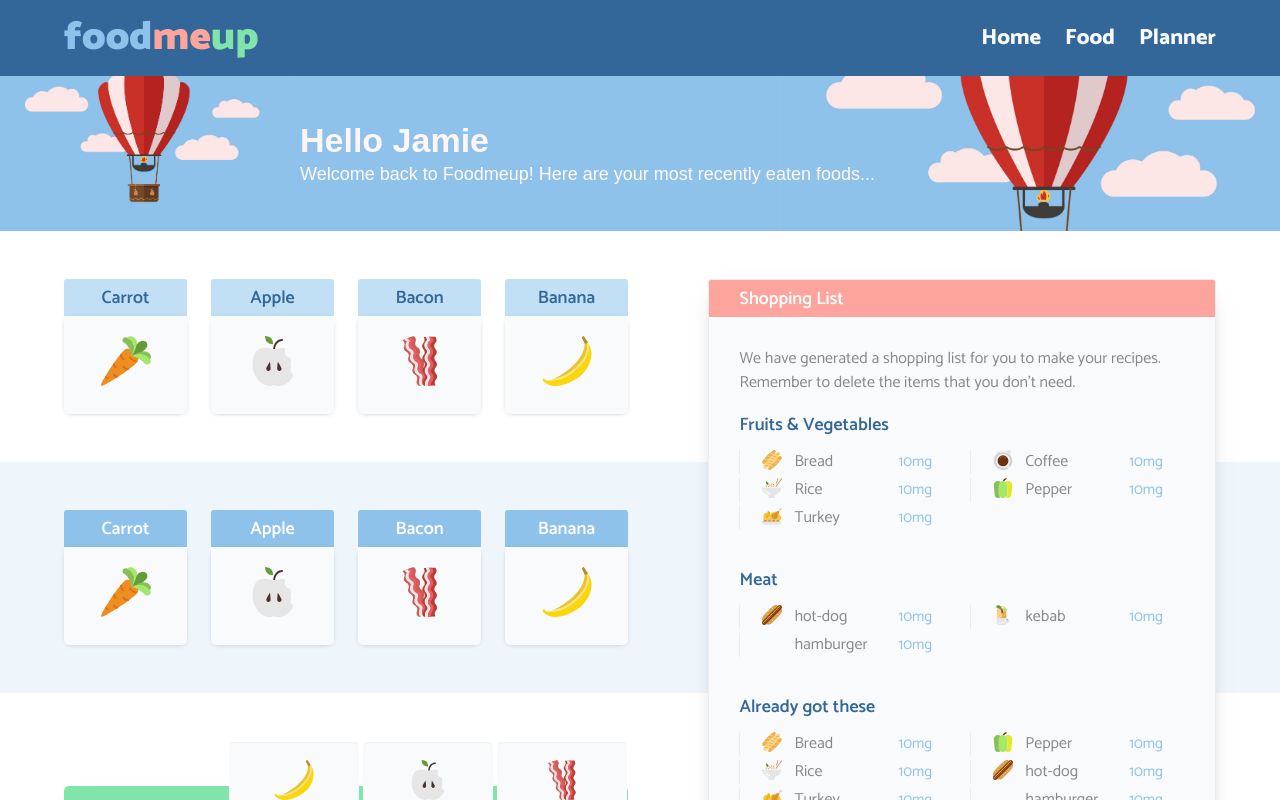
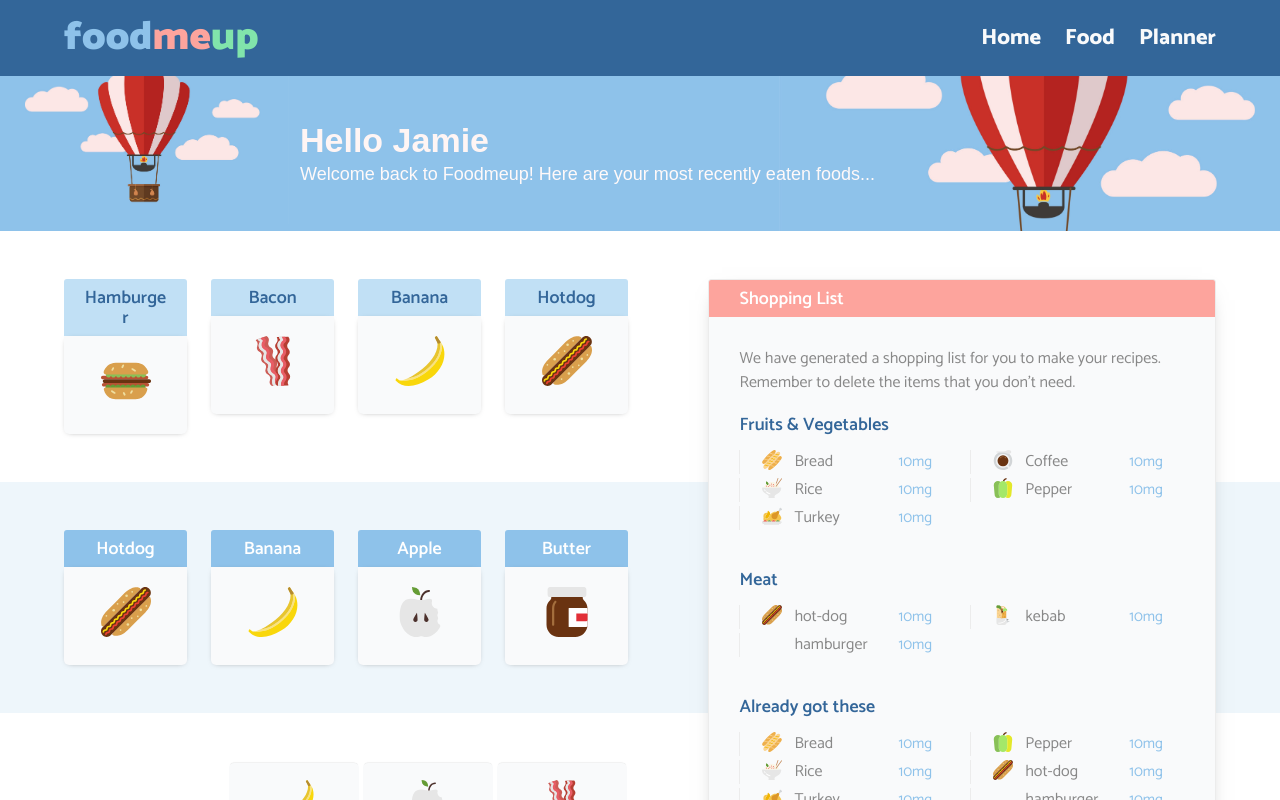
Before and after one commit to jamcd/food-app, a React (Create React App) app: page / in a window 1280 px wide. Shown: the top 800 px of the page. Built offline with nearby package versions, Linux system fonts and the light colour scheme.

Commit message:
Converted food items into objects for consistency

```diff
--- a/src/App.js
+++ b/src/App.js
@@ -1,19 +1,12 @@
 import React, { Component } from 'react';
 import './App.css';
-import cupcake from './img/food/cupcake.svg'
-import carrot from './img/food/carrot.svg'
-import butter from './img/food/butter.svg'
-import jelly from './img/food/jelly.svg'
-import apple from './img/food/apple.svg'
-import bacon from './img/food/bacon.svg'
-import banana from './img/food/banana.svg'
-import hamburger from './img/food/hamburguer-1.svg'
 import FoodItem from './components/FoodItem'
 import NutrientTable from './components/NutrientTable'
+import FoodItems from './components/FoodItems'
 
 class App extends Component {
   constructor (props) {
-    super(props)
+    super(props);
     this.state = { userName: 'Jamie' };
   }
   render() {
@@ -51,7 +44,7 @@ class NavBar extends Component {
                     <h6 className="title is-6">Cupcake</h6>
                   </div>
                   <div className="food-item__content">
-                    <img className="food-item__image" src={cupcake} alt="Cupcake" width="50" height="50"
+                    <img className="food-item__image" src={FoodItems.cupcake.imgUri} alt="Cupcake" width="50" height="50"
                          draggable="false"/>
                   </div>
                 </div>
@@ -60,7 +53,7 @@ class NavBar extends Component {
                     <h6 className="title is-6">Carrot</h6>
                   </div>
                   <div className="food-item__content">
-                    <img className="food-item__image" src={carrot} alt="Carrot" width="50" height="50"
+                    <img className="food-item__image" src={FoodItems.carrot.imgUri} alt="Carrot" width="50" height="50"
                          draggable="false"/>
                   </div>
                 </div>
@@ -69,7 +62,7 @@ class NavBar extends Component {
                     <h6 className="title is-6">Butter</h6>
                   </div>
                   <div className="food-item__content">
-                    <img className="food-item__image" src={butter} alt="Butter" width="50" height="50"
+                    <img className="food-item__image" src={FoodItems.butter.imgUri} alt="Butter" width="50" height="50"
                          draggable="false"/>
                   </div>
                 </div>
@@ -78,7 +71,7 @@ class NavBar extends Component {
                     <h6 className="title is-6">Jelly</h6>
                   </div>
                   <div className="food-item__content">
-                    <img className="food-item__image" src={jelly} alt="Jelly" width="50" height="50" draggable="false"/>
+                    <img className="food-item__image" src={FoodItems.jelly.imgUri} alt="Jelly" width="50" height="50" draggable="false"/>
                   </div>
                 </div>
               </div>
@@ -92,20 +85,13 @@ class NavBar extends Component {
 
 class FeaturedFoods extends Component {
   render() {
-    return [
-      <div className="column" key="Carrot">
-        <FoodItem name="Carrot" theme={this.props.theme} imgUri={carrot} />
-      </div>,
-      <div className="column" key="Apple">
-        <FoodItem name="Apple" theme={this.props.theme} imgUri={apple} />
-      </div>,
-      <div className="column" key="Bacon">
-        <FoodItem name="Bacon" theme={this.props.theme} imgUri={bacon} />
-      </div>,
-      <div className="column" key="Banana">
-        <FoodItem name="Banana" theme={this.props.theme} imgUri={banana} />
-      </div>
-    ]
+    return this.props.foodItems.map(foodItem => {
+      return (
+        <div className="column" key={foodItem.name}>
+          <FoodItem theme={this.props.theme} foodItem={foodItem} />
+        </div>
+      )
+    })
   }
 }
 
@@ -124,19 +110,13 @@ class Header extends Component {
   }
 }
 
-// function SubHeader (props) {
-//   return (
-//
-//   );
-// }
-
 class HomePage extends Component {
   render () {
     return [
       <section className="section" key="foods">
         <div className="container">
           <div className="columns">
-            <FeaturedFoods />
+            <FeaturedFoods foodItems={[FoodItems.hamburger, FoodItems.bacon, FoodItems.banana, FoodItems.hotDog]} />
             <div className="column is-half">
               <ShoppingList />
             </div>
@@ -148,7 +128,7 @@ class HomePage extends Component {
           <div className="columns">
             <div className="column is-half">
               <div className="columns">
-                <FeaturedFoods theme="dark" />
+                <FeaturedFoods theme="dark" foodItems={[FoodItems.hotDog, FoodItems.banana, FoodItems.apple, FoodItems.butter]} />
               </div>
             </div>
           </div>
--- a/src/components/FoodItem.js
+++ b/src/components/FoodItem.js
@@ -5,10 +5,10 @@ class FoodItem extends Component {
     return (
       <div className={'food-item' + this.props.theme ? ' food-item--' + this.props.theme : ''} draggable="true">
         <div className="food-item__heading">
-          <h6 className="title is-6">{this.props.name}</h6>
+          <h6 className="title is-6">{this.props.foodItem.name}</h6>
         </div>
         <div className="food-item__content">
-          <img className="food-item__image" src={this.props.imgUri} alt={this.props.name} width="50" height="50" draggable="false"/>
+          <img className="food-item__image" src={this.props.foodItem.imgUri} alt={this.props.foodItem.name} width="50" height="50" draggable="false"/>
         </div>
       </div>
     )
--- /dev/null
+++ b/src/components/FoodItems.js
@@ -0,0 +1,48 @@
+import cupcake from '../img/food/cupcake.svg'
+import carrot from '../img/food/carrot.svg'
+import butter from '../img/food/butter.svg'
+import jelly from '../img/food/jelly.svg'
+import apple from '../img/food/apple.svg'
+import bacon from '../img/food/bacon.svg'
+import banana from '../img/food/banana.svg'
+import hamburger from '../img/food/hamburguer-1.svg'
+import hotDog from '../img/food/hot-dog.svg'
+
+export default {
+  cupcake: {
+    name: 'Cupcake',
+    imgUri: cupcake
+  },
+  carrot: {
+    name: 'Carrot',
+    imgUri: carrot
+  },
+  butter: {
+    name: 'Butter',
+    imgUri: butter
+  },
+  jelly: {
+    name: 'Jelly',
+    imgUri: jelly
+  },
+  apple: {
+    name: 'Apple',
+    imgUri: apple
+  },
+  bacon: {
+    name: 'Bacon',
+    imgUri: bacon
+  },
+  banana: {
+    name: 'Banana',
+    imgUri: banana
+  },
+  hamburger: {
+    name: 'Hamburger',
+    imgUri: hamburger
+  },
+  hotDog: {
+    name: 'Hotdog',
+    imgUri: hotDog
+  }
+}
```
